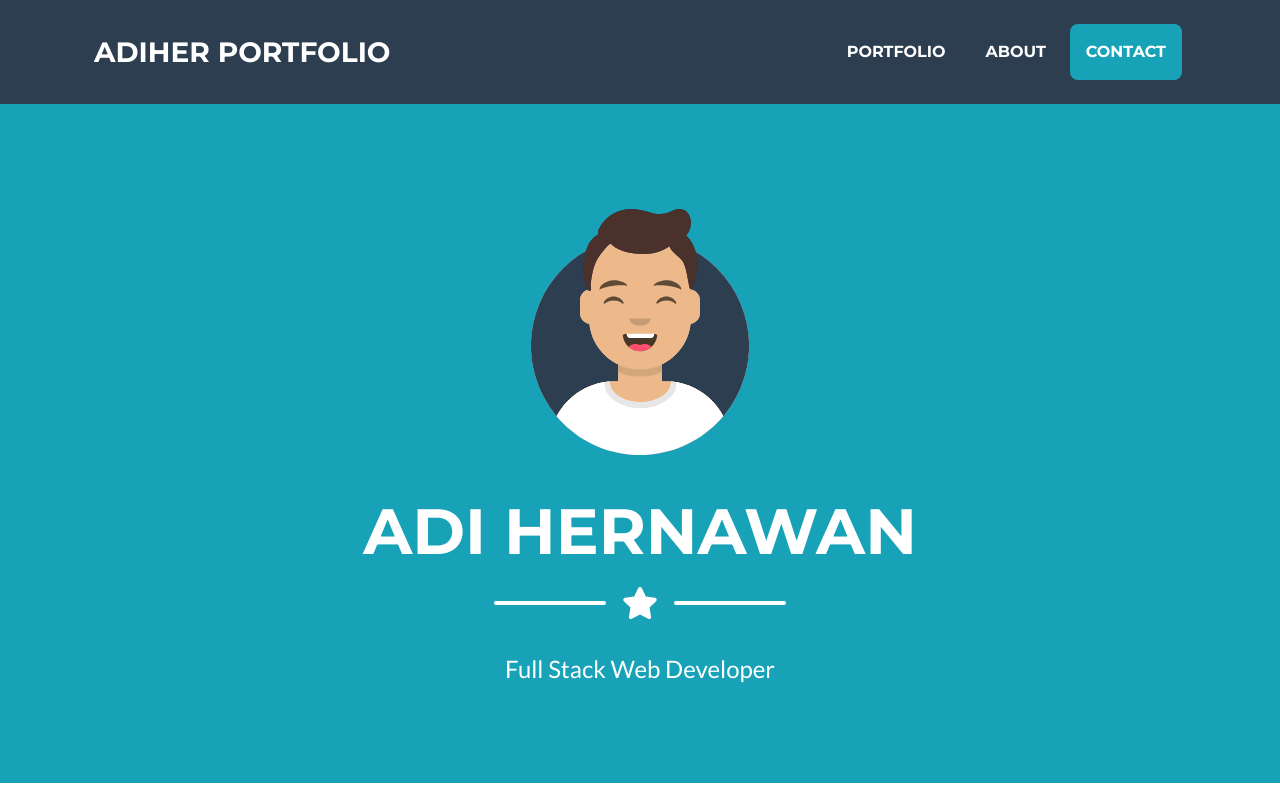
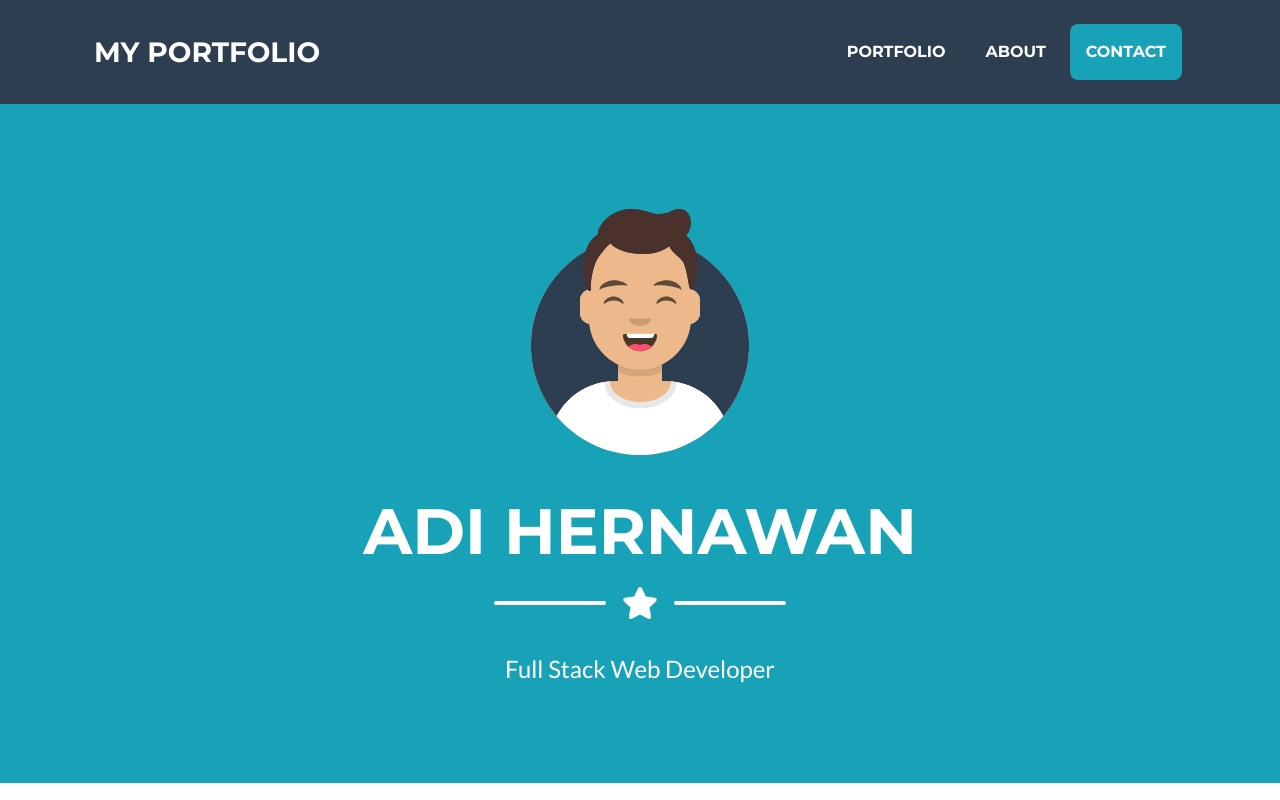
Before and after one commit to adiher22/portfolio, a plain HTML site: page index.html in a window 1280 px wide. Shown: the top 800 px of the page. Drawn offline with nearby package versions, Linux system fonts and the light colour scheme.

Commit message:
Update my portfolio

```diff
--- a/index.html
+++ b/index.html
@@ -20,7 +20,7 @@
         <!-- Navigation-->
         <nav class="navbar navbar-expand-lg bg-secondary text-uppercase fixed-top" id="mainNav">
             <div class="container">
-                <a class="navbar-brand js-scroll-trigger" href="#page-top">Adiher Portfolio</a>
+                <a class="navbar-brand js-scroll-trigger" href="#page-top">My Portfolio</a>
                 <button class="navbar-toggler navbar-toggler-right text-uppercase font-weight-bold bg-info text-white rounded" type="button" data-toggle="collapse" data-target="#navbarResponsive" aria-controls="navbarResponsive" aria-expanded="false" aria-label="Toggle navigation">
                     Menu
                     <i class="fas fa-bars"></i>
```
